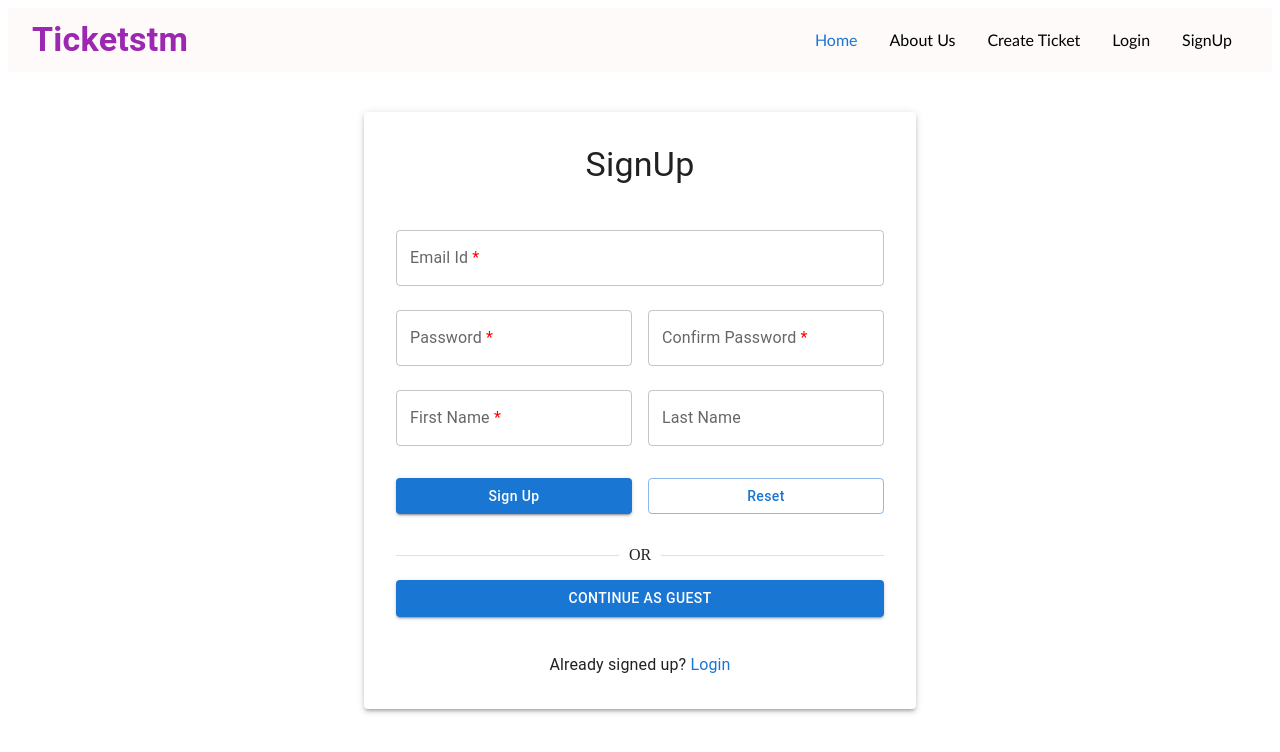
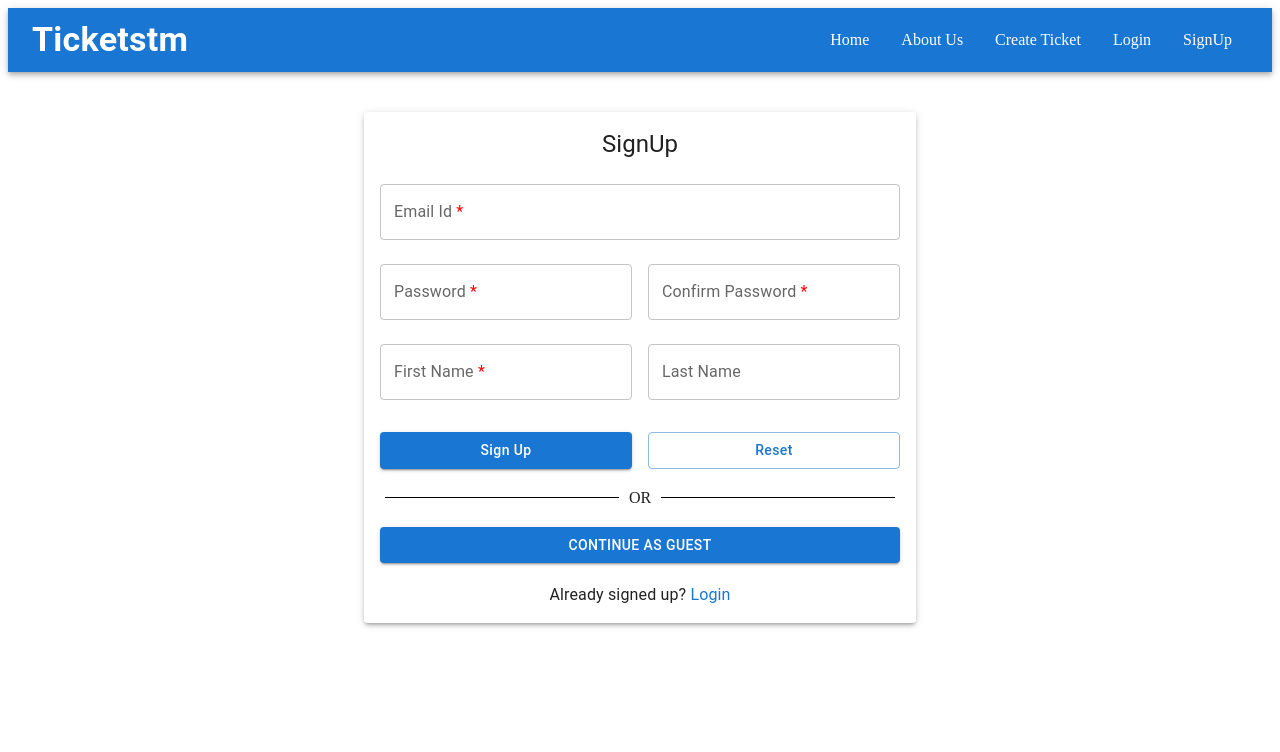
Before and after one commit to shubhamAW-pratiti/ticketstm-frontend, a React (Create React App) app: page /SignUp in a window 1280 px wide. Shown: the top 752 px of the page. Built offline with nearby package versions, Linux system fonts and the light colour scheme.

Commit message:
homenavbar

```diff
--- a/src/Components/CreateNewTicket.js
+++ b/src/Components/CreateNewTicket.js
@@ -1,8 +1,8 @@
 import React, { useEffect, useState } from 'react';
-import { Grid, TextField, Button, Select, MenuItem, FormControl, InputLabel, Box, Typography, Container, Paper } from '@mui/material';
+import { Grid, TextField, Button, Select, MenuItem, FormControl, InputLabel, Box, Typography } from '@mui/material';
 import axios from 'axios';
 // toast
-import { toast, ToastContainer } from 'react-toastify';
+import { toast ,ToastContainer } from 'react-toastify';
 import 'react-toastify/dist/ReactToastify.css';
 
 const categories = ['Software', 'Hardware', 'HR'];
@@ -71,8 +71,8 @@ const CreateNewTicket = () => {
             setDescription('');
 
             // Show success alert
-            toast.success('Ticket Created successfully', {
-                position: toast.POSITION.TOP_CENTER,
+            toast.success('Ticket Created successfully',{
+                position:toast.POSITION.TOP_CENTER,
             });
         } catch (error) {
             console.error('Error saving data:', error);
@@ -80,16 +80,7 @@ const CreateNewTicket = () => {
     };
 
     return (
-        <Container component="main" maxWidth="sm">
-            <Paper elevation={3} sx={{
-                padding: 4,
-                display: 'flex',
-                flexDirection: 'column',
-                gap: 2,
-                alignItems: 'center',
-                maxWidth: 'md',
-                marginTop: 5,
-            }}>
+        <Box sx={{ maxWidth: 600, margin: '0 auto', padding: 2 }}>
             <Typography variant="h4" align="center" gutterBottom>
                 Create New Ticket
             </Typography>
@@ -155,9 +146,8 @@ const CreateNewTicket = () => {
                     </Grid>
                 </Grid>
             </form>
-                <ToastContainer />
-            </Paper>
-        </Container>
+            <ToastContainer/>
+        </Box>
     );
 };
 
--- a/src/Components/HomeNavbar.css
+++ b/src/Components/HomeNavbar.css
@@ -1,11 +1,18 @@
+/* .nav-links {
+    color: white;
+    text-decoration: none;
+    padding: 0.5rem 1rem;
+  }
 
-.nav-links,
-.nav-links:visited {
-  color: black;
+  .nav-links:hover {
+    color: #f718ff;
+    transition: all 0.2s ease-out;
+  } */
+  .nav-links {
+    color: white;
     text-decoration: none;
     padding: 0.5rem 1rem;
     position: relative;
-  font-family: 'Calibri', sans-serif;
   }
 
   .nav-links::after {
@@ -21,17 +28,15 @@
     transition: transform 0.2s ease-out, background-color 0.2s ease-out;
   }
 
-.nav-links:hover,
-.nav-links:visited:hover,
-.nav-links.active  {
-  color: #1976d2;
+
+/*
+  .nav-links:hover {
+    color: #d51c1c;
     transition: color 0.2s ease-out;
+  } */
+
+
+  .nav-links:hover::after {
+    transform: scaleX(1);
+    background-color: white;
   }
-
-.nav-links:hover::after,
-.nav-links:visited:hover::after
-/* .nav-links.active::after  */
-{
-  transform: scaleX(1);
-  background-color: #1976d2;
-}
--- a/src/Components/HomeNavbar.js
+++ b/src/Components/HomeNavbar.js
@@ -23,7 +23,7 @@ import './HomeNavbar.css';
 
 
 export default function HomeNavbar() {
-  const [activeLink, setActiveLink] = React.useState('');
+
   const theme = useTheme();
   const isMobile = useMediaQuery(theme.breakpoints.down('sm'));
   const [drawerOpen, setDrawerOpen] = React.useState(false);
@@ -50,7 +50,7 @@ export default function HomeNavbar() {
         </FlexBetween>
       </Box>
       <Divider />
-      <Box m="1rem 1rem 1rem 3rem">
+      <Box m="1rem 1rem 1rem 4rem">
         <List>
           <ListItem onClick={handleCloseDrawer}>
             <Link to="/" style={{ textDecoration: 'none' }}>
@@ -58,22 +58,12 @@ export default function HomeNavbar() {
             </Link>
           </ListItem>
           <ListItem onClick={handleCloseDrawer}>
-            <Link to="/about" style={{ textDecoration: 'none' }}>
-              <ListItemText primary="About Us" />
-            </Link>
-          </ListItem>
-          <ListItem onClick={handleCloseDrawer}>
-            <Link to="/create-new-ticket" style={{ textDecoration: 'none' }}>
-              <ListItemText primary="Create Ticket" />
-            </Link>
-          </ListItem>
-          <ListItem onClick={handleCloseDrawer}>
-            <Link to="/login" style={{ textDecoration: 'none' }}>
+            <Link to="/loginform" style={{ textDecoration: 'none' }}>
               <ListItemText primary="Login" />
             </Link>
           </ListItem>
           <ListItem onClick={handleCloseDrawer}>
-            <Link to="/SignUp" style={{ textDecoration: 'none' }}>
+            <Link to="/signupform" style={{ textDecoration: 'none' }}>
               <ListItemText primary="SignUp" />
             </Link>
           </ListItem>
@@ -85,63 +75,49 @@ export default function HomeNavbar() {
   return (
     <React.Fragment>
       {isMobile ? (
-        <AppBar sx={{ position: "static", backgroundColor: 'white', boxShadow: 'none' }}>
+        <AppBar position="static" >
           <Toolbar>
             <IconButton
               size="large"
               edge="start"
-              color="black"
+              color="inherit"
               aria-label="menu"
               onClick={handleDrawerToggle}
               sx={{ mr: 2 }}
             >
               <MenuIcon />
             </IconButton>
-            <Link to="/" style={{ textDecoration: 'none', display: 'flex', justifyContent: 'center' }} >
-              <Typography variant="h4" fontWeight="bold" sx={{ color: theme.palette.secondary.main }}>
+            <Link to="/" style={{ textDecoration: 'none', color: 'white' }}>
+              <Typography variant="h4" fontWeight="bold">
                 Ticketstm
               </Typography>
             </Link>
           </Toolbar>
         </AppBar>
       ) : (
-        <AppBar position="static" sx={{ backgroundColor: '#FFFAFA', boxShadow: 'none' }} >
+        <AppBar position="static">
           <Toolbar>
-            <Link to="/" style={{ textDecoration: 'none', color: theme.palette.secondary.main }}>
+            <Link to="/" style={{ textDecoration: 'none', color: 'white' }}>
               <Typography variant="h4" component="div" fontWeight="bold">
                 Ticketstm
               </Typography>
             </Link>
             <div style={{ marginLeft: 'auto' }}>
-              <Link to="/"
-                className={`nav-links ${activeLink === '' ? 'active' : ''}`}
-                onClick={() => setActiveLink('')}>
+              <Link to="/" className='nav-links'>
                 Home
               </Link>
-              <Link
-                to="/about"
-                className={`nav-links ${activeLink === '/about' ? 'active' : ''}`}
-                onClick={() => setActiveLink('/about')}
-              >
+              <Link to="/about" className='nav-links'>
                 About Us
               </Link>
-              <Link to="/create-new-ticket"
-                className={`nav-links ${activeLink === '/create-new-ticket' ? 'active' : ''}`}
-                onClick={() => setActiveLink('/create-new-ticket')}
-              >
+              <Link to="/create-new-ticket" className='nav-links'>
                 Create Ticket
               </Link>
 
-              <Link to="/login"
-                className={`nav-links ${activeLink === '/login' ? 'active' : ''}`}
-                onClick={() => setActiveLink('/login')}
-              >
+              <Link to="/loginform" className='nav-links'>
                 Login
               </Link>
 
-              <Link to="/SignUp" className={`nav-links ${activeLink === '/SignUp' ? 'active' : ''}`}
-                onClick={() => setActiveLink('/SignUp')}
-              >
+              <Link to="/SignUp" className='nav-links'>
                 SignUp
               </Link>
             </div>
--- a/src/Components/SignUp.js
+++ b/src/Components/SignUp.js
@@ -1,4 +1,4 @@
-import { Button, Container, Divider, Grid, Paper, TextField, Typography } from '@mui/material';
+import { Button, Container, Grid, Paper, TextField, Typography } from '@mui/material';
 import React, { useState } from 'react';
 import { Link, useNavigate } from 'react-router-dom';
 import axios from 'axios'
@@ -153,16 +153,8 @@ function Signup() {
 
   return (
     <Container component="main" maxWidth="sm">
-      <Paper elevation={3}  sx={{
-          padding: 4,
-          display: 'flex',
-          flexDirection: 'column',
-          gap: 2,
-          alignItems: 'center',
-          maxWidth: 'md',
-          marginTop: 5,
-        }}>
-        <Typography variant="h4" align="center" gutterBottom>
+      <Paper elevation={3} sx={{ padding: '16px', margin: 'auto',mt: 5 }}>
+        <Typography variant="h5" align="center" gutterBottom>
           SignUp
         </Typography>
 
@@ -286,10 +278,18 @@ function Signup() {
           </Grid>
         </form>
 
-        {/* Divider */}
-        <Divider flexItem sx={{ marginTop: 2 }}>
-          OR
-        </Divider>
+        <div
+          style={{
+            display: 'flex',
+            justifyContent: 'center',
+            alignItems: 'center',
+            margin: '20px 0',
+          }}
+        >
+          <div style={{ borderTop: '1px solid black', width: '45%' }}></div>
+          <div style={{ margin: '0 10px' }}>OR</div>
+          <div style={{ borderTop: '1px solid black', width: '45%' }}></div>
+        </div>
 
         <Button
           variant="contained"
```
Lines whose indentation alone changed are shown as unchanged.
